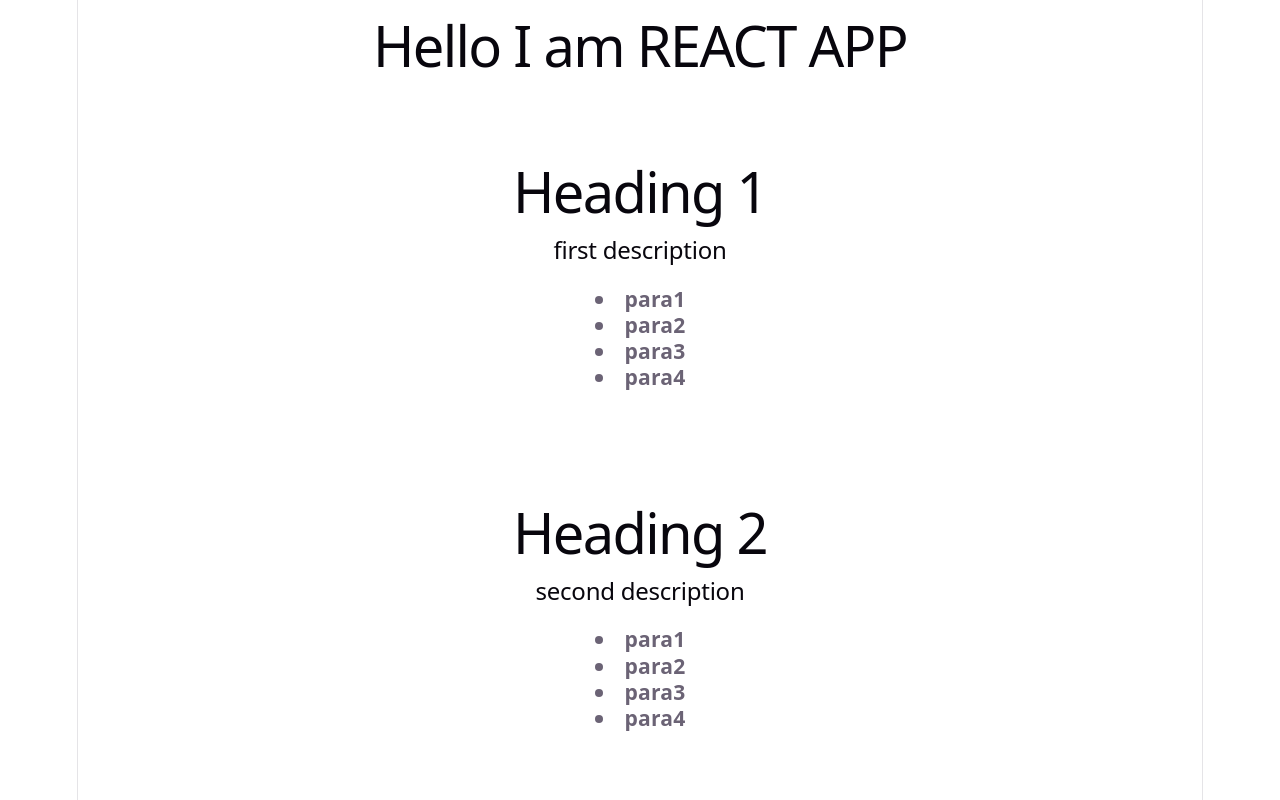
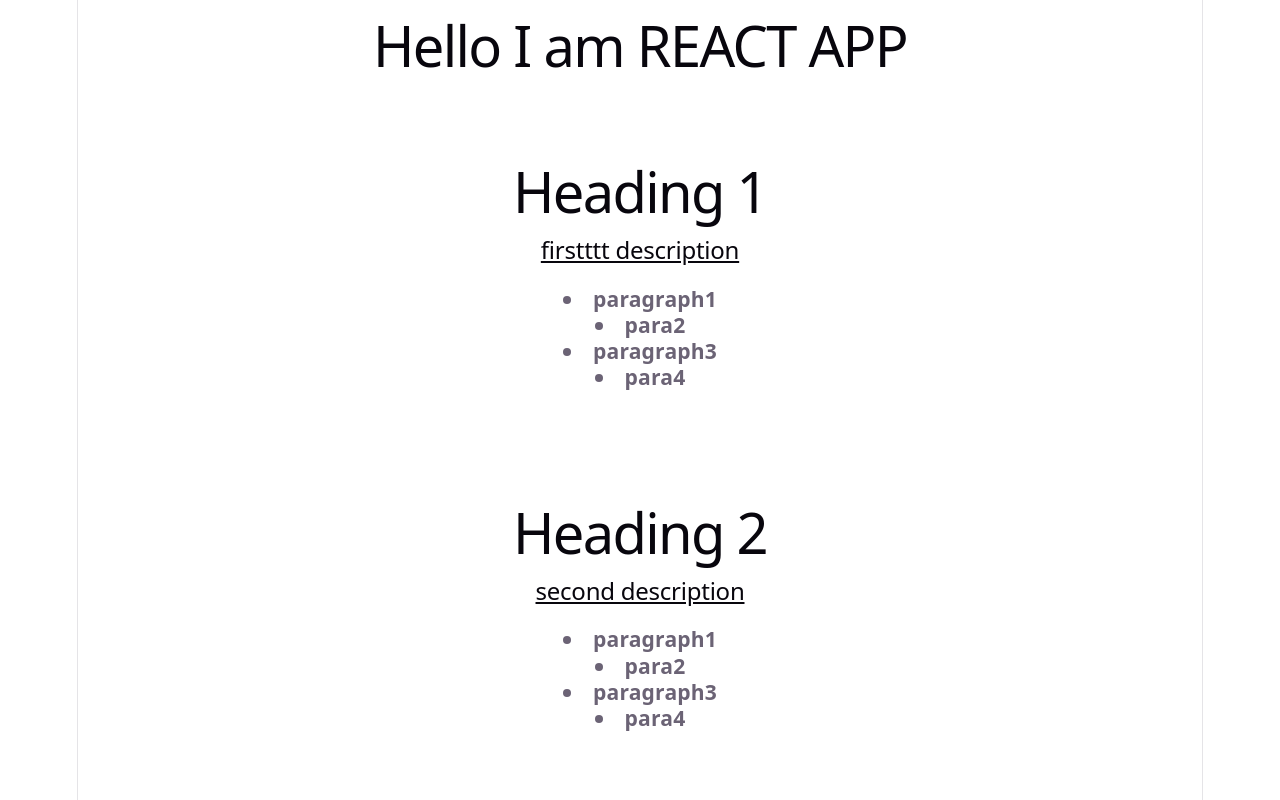
Before and after one commit to pritjon2002-beep/React, a React (Vite) app in the folder React1/: page / in a window 1280 px wide. Shown: the top 800 px of the page. Built offline with nearby package versions, Linux system fonts and the light colour scheme.

Commit message:
conditional statement

```diff
--- a/React1/src/Product.jsx
+++ b/React1/src/Product.jsx
@@ -4,7 +4,7 @@ function Product({title = "Heading" , description , lists}) {
   return (
     <div className="Product">
       <h1>{title}</h1>
-      <h2>{description}</h2>
+      <h2>{description.length > 18 ? <h2> <u>{description}</u> </h2> : <h2> {description} </h2> }</h2>
       <h3>{lists.map((para) => <li>{para}</li>)}</h3>
     </div>
   );
--- a/React1/src/ProductTab.jsx
+++ b/React1/src/ProductTab.jsx
@@ -1,10 +1,10 @@
 import Product from "./Product";
 
 function ProductTab() {
-    let lists = ["para1" ,"para2" , "para3" ,"para4"];
+    let lists = ["paragraph1" ,"para2" , "paragraph3" ,"para4"];
   return (
     <>
-      <Product title="Heading 1 " description="first description "  lists = {lists} />
+      <Product title="Heading 1 " description="firstttt description "  lists = {lists} />
       <Product title="Heading 2 " description=" second description"  lists = {lists} />
       <Product title="Heading 3" description="third description"  lists = {lists} />
       <Product  description="forth description"  lists = {lists} />
```
